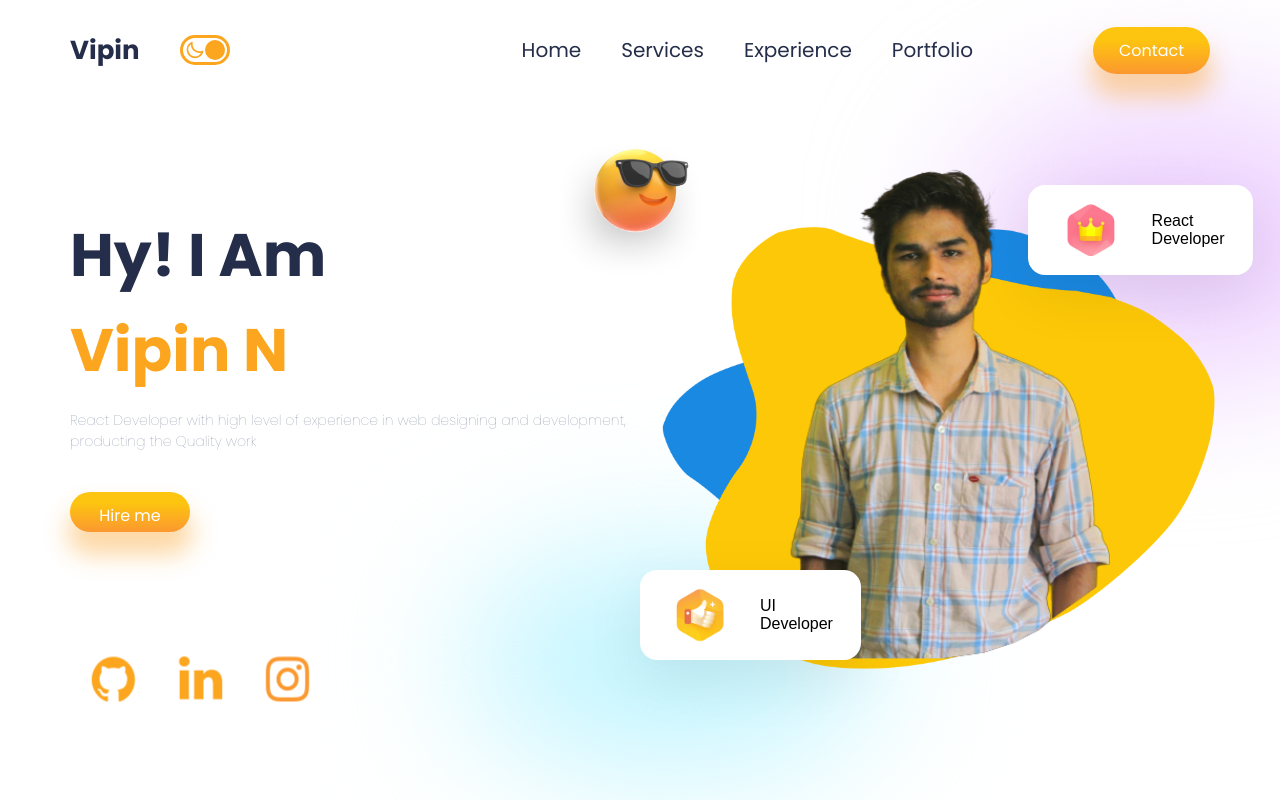
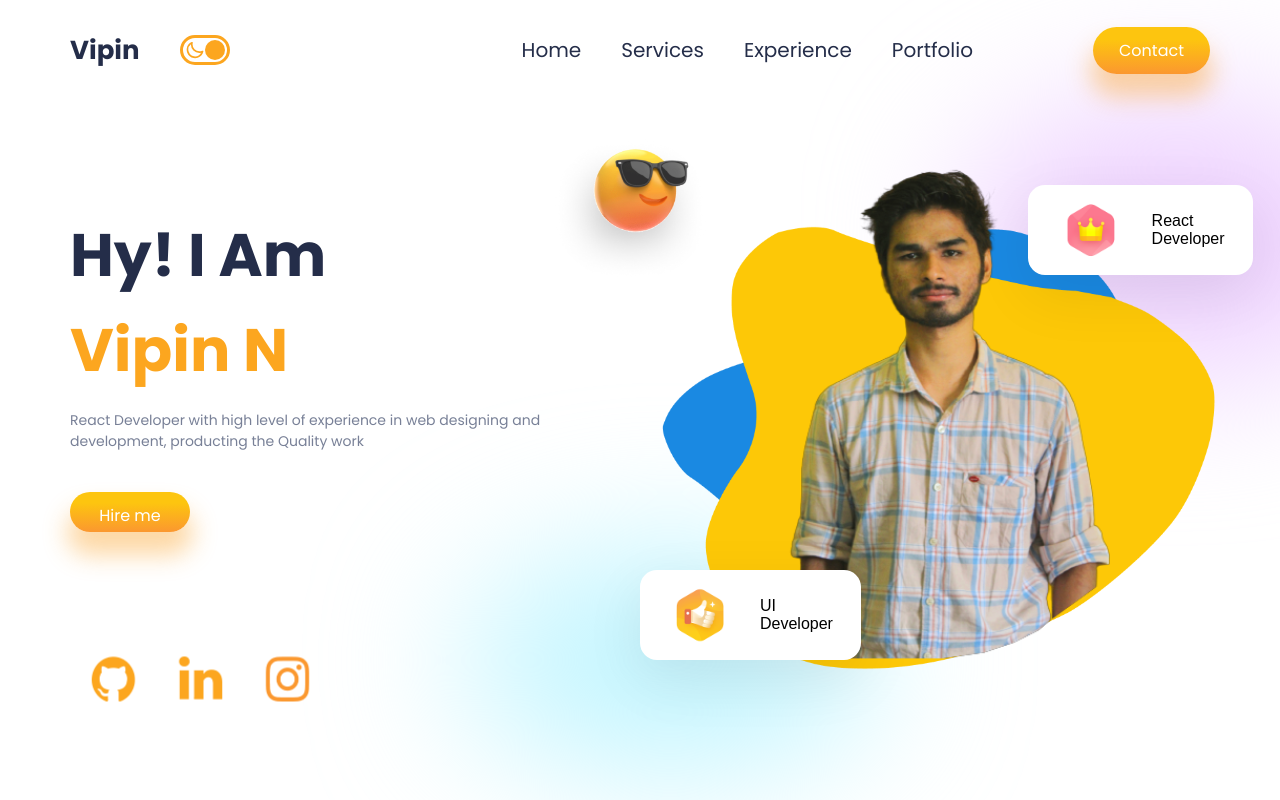
Before and after one commit to vipinsuju/Personal-Portfolio-React, a React (Create React App) app: page / in a window 1280 px wide. Shown: the top 800 px of the page. Built offline with nearby package versions, Linux system fonts and the light colour scheme.

Commit message:
Intro font size changed

```diff
--- a/src/components/Intro/Intro.css
+++ b/src/components/Intro/Intro.css
@@ -28,7 +28,7 @@
   font-size: 3rem;
 }
 .i-name > :nth-child(3) {
-  font-weight: 100;
+  font-weight: 400;
   font-size: 14px;
   color: var(--gray);
   margin-top: 10px;
```
